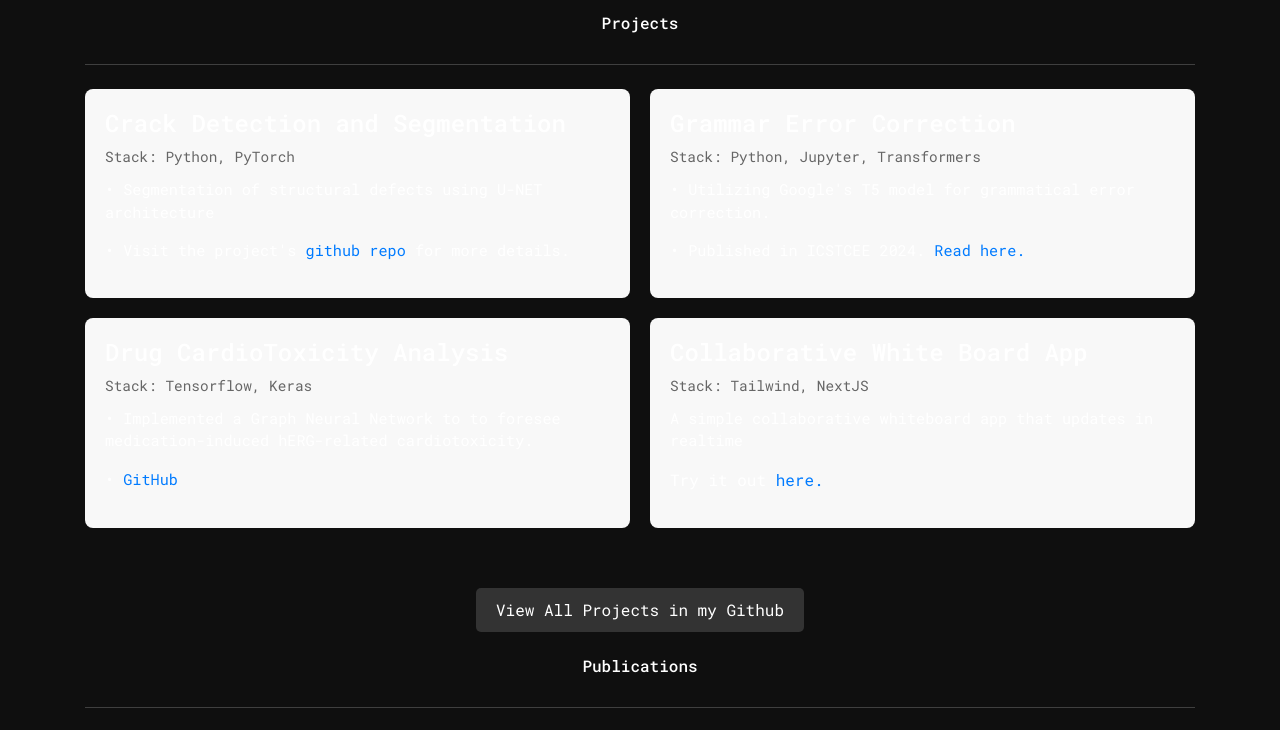
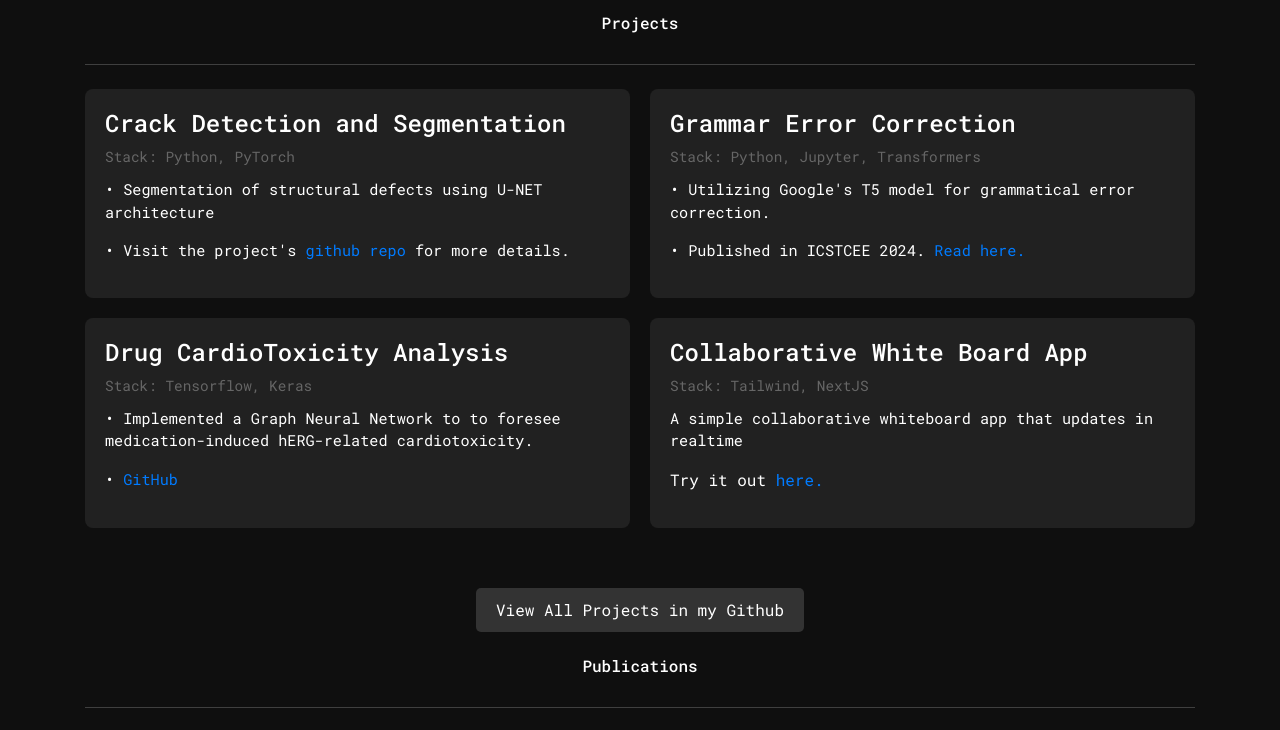
Before and after one commit to JayantToleti/Portfolio, a plain HTML site: page Portfolio/index.html in a window 1280 px wide. Shown: the part 1480-2210 px from the top of the page. Drawn offline with nearby package versions, Linux system fonts and the light colour scheme.

Commit message:
Updated css

```diff
--- a/Portfolio/style.css
+++ b/Portfolio/style.css
@@ -737,7 +737,7 @@ textarea:focus {
       margin-bottom: 20px;
       padding: 20px;
       border-radius: 8px;
-      background-color: #f8f8f8;
+      background-color: #212121;
       transition: transform 0.3s ease, box-shadow 0.3s ease;
   }
 
```
